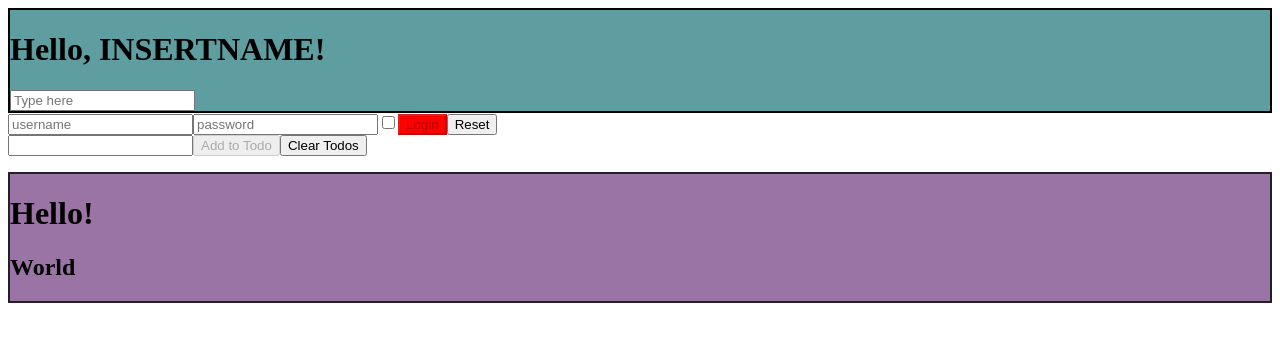
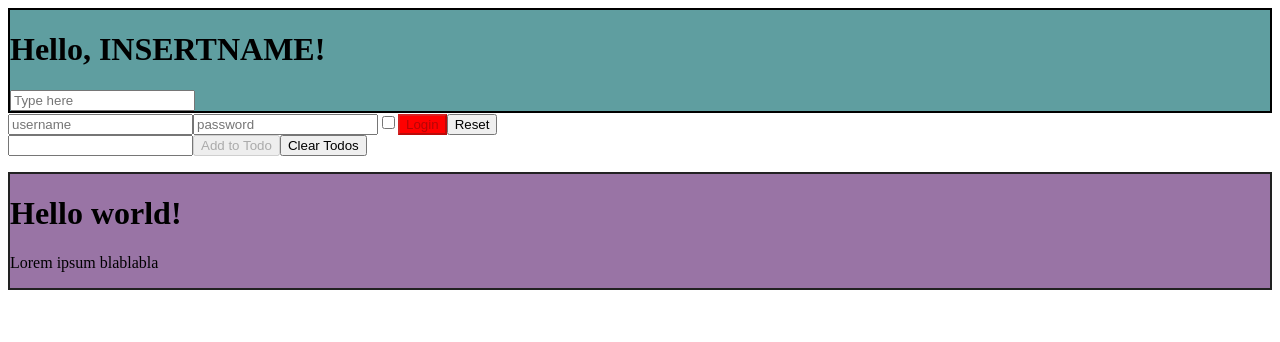
Before and after one commit to FabioViscuso/exerc-react, a React (Create React App) app: page / in a window 1280 px wide. Shown: the top 342 px of the page. Built offline with nearby package versions, Linux system fonts and the light colour scheme.

Commit message:
feat: Component Composition-02

```diff
--- a/src/App.js
+++ b/src/App.js
@@ -10,9 +10,8 @@
         <Login />
         {/* <UncontrolledLogin /> */}
         <TodoList />
-        <Container>
-            <h1>Hello!</h1>
-            <h2>World</h2>
+        <Container title={<h1>Hello world!</h1>}>
+            <p>Lorem ipsum blablabla</p>
         </Container >
     </div>)
 }
--- a/src/Container.js
+++ b/src/Container.js
@@ -6,7 +6,11 @@
             backgroundColor: '#9974a5',
             border: '2px solid #222222'
         }
-        return (<div style={containerStyle}>{this.props.children}</div>)
+        return (<div style={containerStyle}>
+            <>{this.props.title}</>
+            <div>{this.props.children}</div>
+        </div>
+        )
     }
 }
 
```
